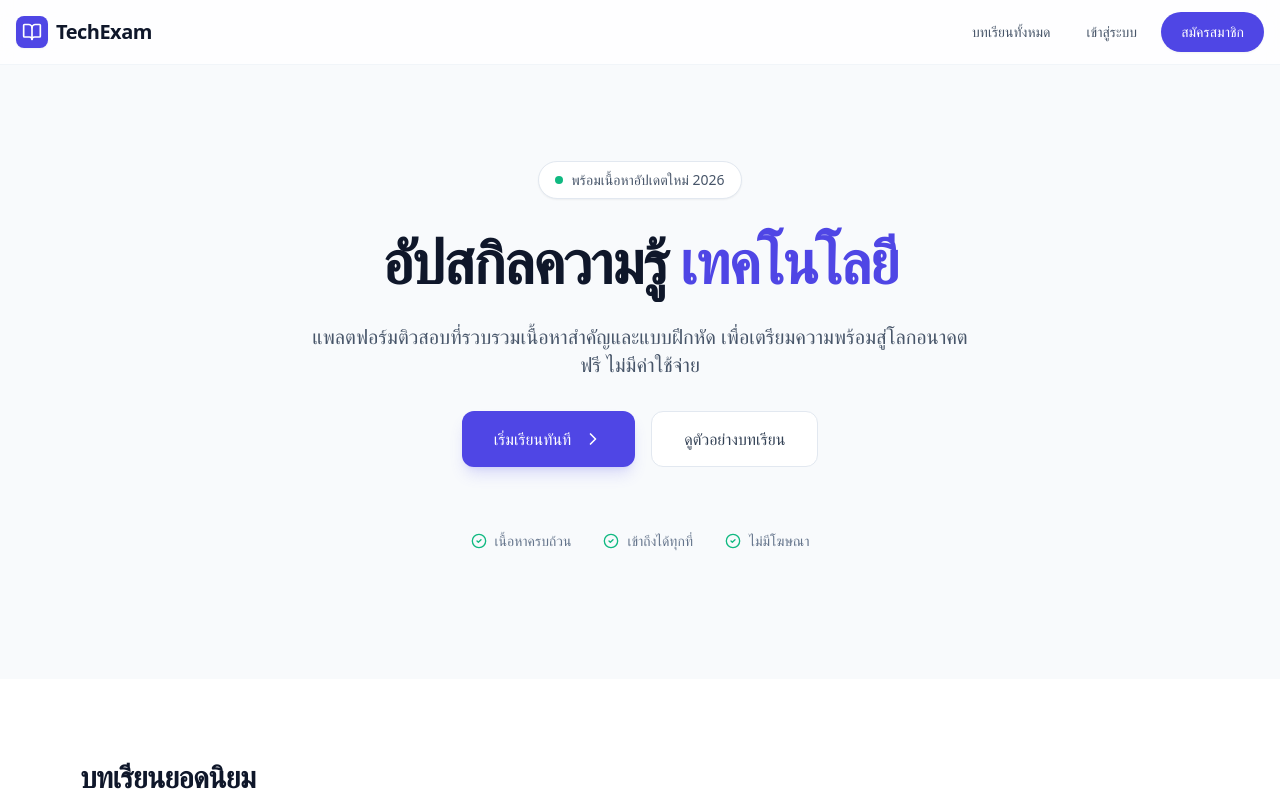
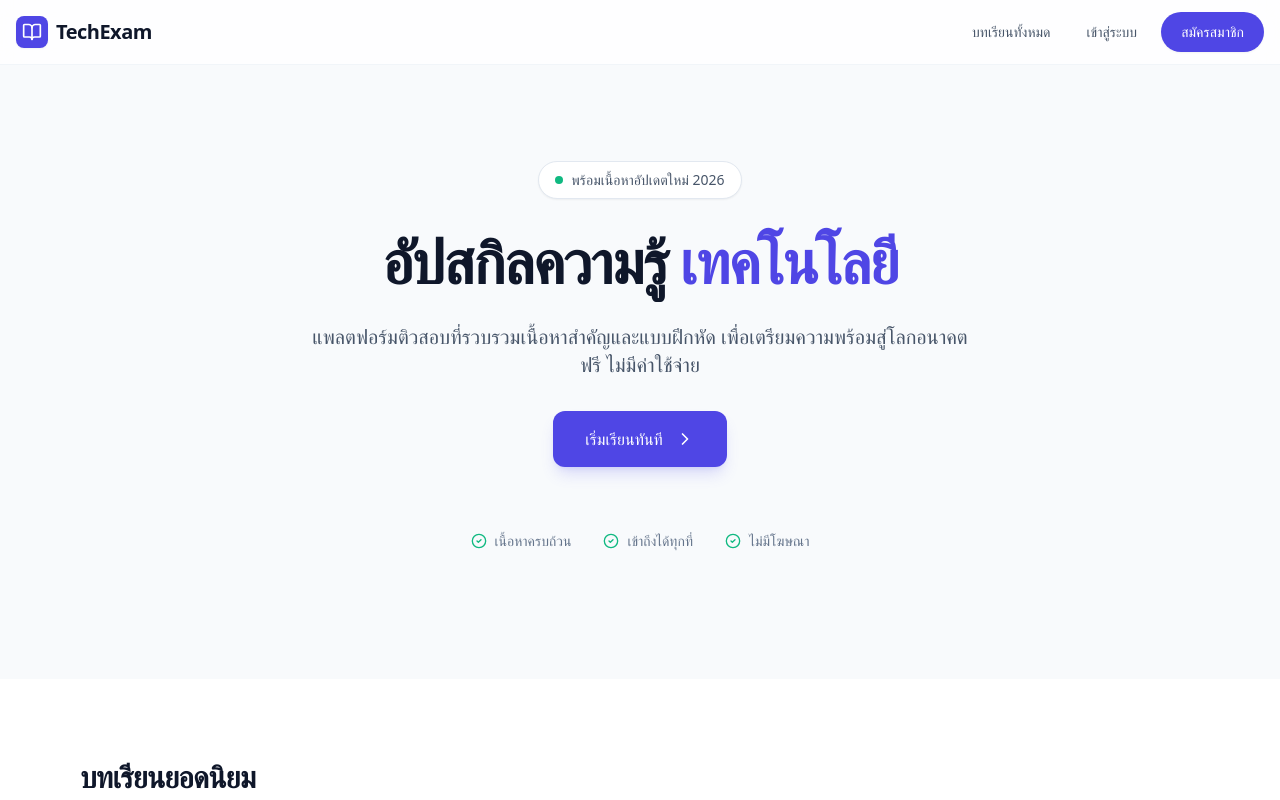
Before and after one commit to KimYeongz/techexam-platform, a Next.js app: page / in a window 1280 px wide. Shown: the top 800 px of the page. Built offline with nearby package versions, Linux system fonts and the light colour scheme; no server answers.

Commit message:
UI: Remove 'View Lesson Preview' button from hero section

```diff
--- a/src/app/page.tsx
+++ b/src/app/page.tsx
@@ -79,9 +79,7 @@ export default function HomePage() {
                                 เริ่มเรียนทันที
                                 <ChevronRight className="w-5 h-5 ml-1" />
                             </Link>
-                            <Link href="/about" className="btn-secondary h-14 px-8 text-base">
-                                ดูตัวอย่างบทเรียน
-                            </Link>
+
                         </div>
 
                         <div className="pt-8 flex items-center justify-center gap-8 text-sm text-slate-500 animate-fade-in animate-delay-300">
```
